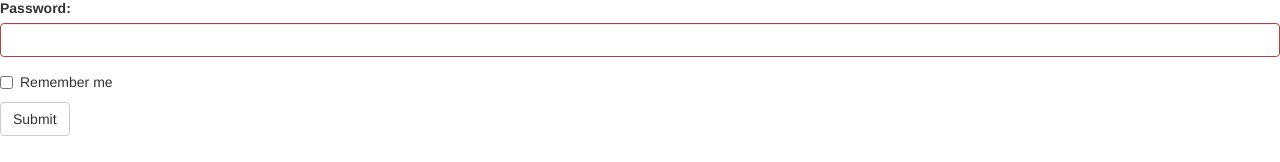
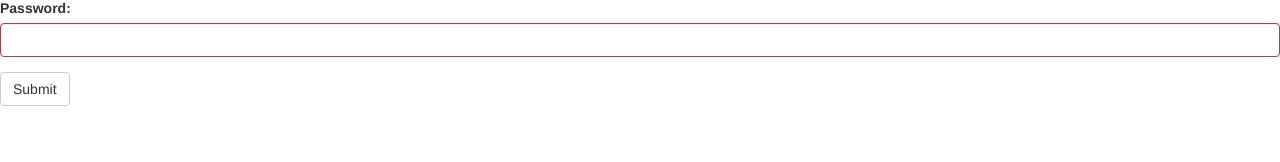
Before and after one commit to mantuonweb/react_with_routing, a React (Create React App) app in the folder React_Client/clientapp/: page / in a window 1280 px wide. Shown: the part 197-359 px from the top of the page. Built offline with nearby package versions, Linux system fonts and the light colour scheme.

Commit message:
some minor modification

```diff
--- a/React_Client/clientapp/src/components/login/Login.Component.js
+++ b/React_Client/clientapp/src/components/login/Login.Component.js
@@ -13,12 +13,12 @@ class LoginComponent extends Component {
    }
 
    onPasswordHandle(password){
-     console.log(password,this.refs);
-     this.setState({ password: password,})
+     this.password = password;
+     this.setState({ password: password})
    }
    onUserNameHandle(username) {
      this.username=username;
-     this.setState({ username: username, })
+     this.setState({ username: username})
      console.log(username,this.refs);
    }
 }
--- a/React_Client/clientapp/src/jsx/login/Login.Render.jsx
+++ b/React_Client/clientapp/src/jsx/login/Login.Render.jsx
@@ -10,20 +10,11 @@ function LoginRender(){
              </div>
              <div className={`form-group ${this.state.password ? '' : 'has-error'}`}>
                  <label htmlFor="pwd">Password:</label>
-                 <Password ref="passWord"  name="password" className="form-control" onChange={this.onPasswordHandle.bind(this)}>hello</Password>
+                 <Password ref="passWord" name="password" className="form-control" onChange={this.onPasswordHandle.bind(this)}>hello</Password>
              </div>
-             <div className="checkbox">
-                 <label><input type="checkbox" name="remember" /> Remember me</label>
-             </div>
-             {/*<input type="button" onClick={() => this.refs.userName.isValid()} value="Click"></input>*/}
-             <button type="submit" className="btn btn-default">Submit</button>
-             <div>
-                 {this.username}
-             </div>
+             <button type="button" className="btn btn-default">Submit</button>
          </Form>
 
     );
 }
-
-
 export default LoginRender;
```
